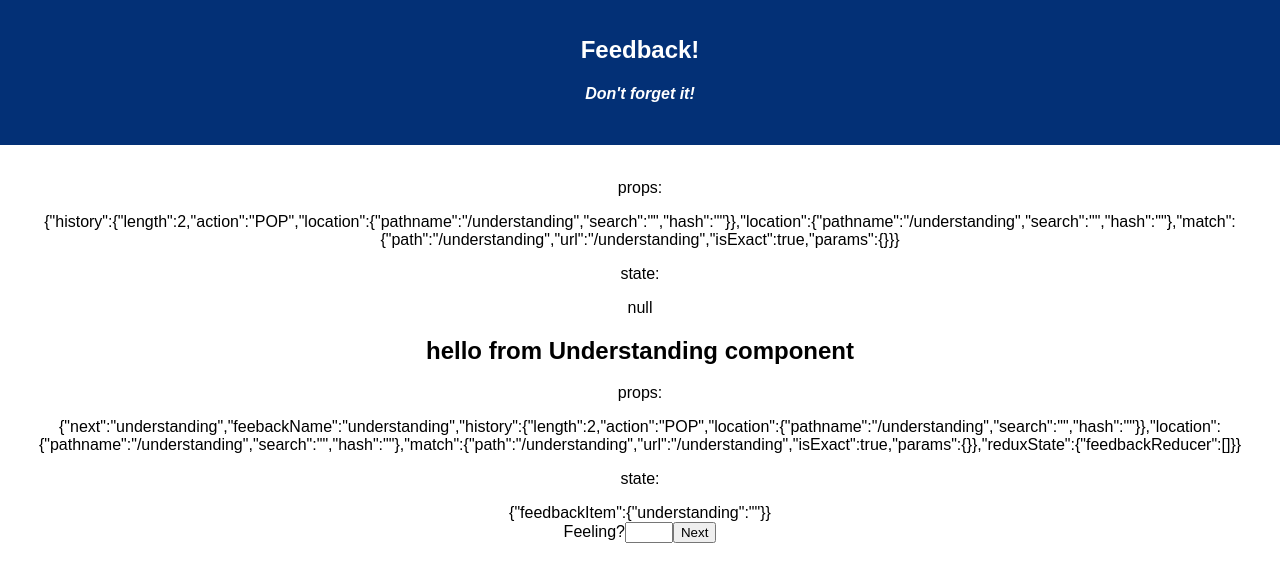
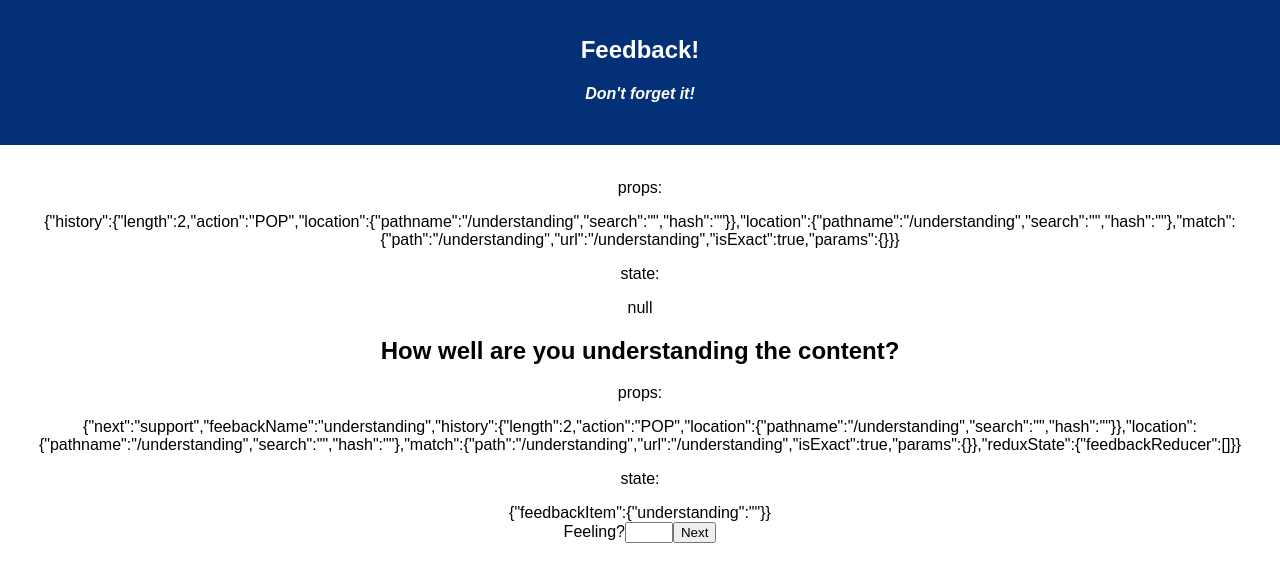
Before and after one commit to jmicko/redux-feedback-loop, a React (Create React App) app: page /#/understanding in a window 1280 px wide. Shown: the top 582 px of the page. Built offline with nearby package versions, Linux system fonts and the light colour scheme.

Commit message:
nav to support on "next" click

```diff
--- a/src/components/Understanding/Understanding.js
+++ b/src/components/Understanding/Understanding.js
@@ -12,9 +12,9 @@ class Understanding extends Component {
                 {JSON.stringify(this.props)}
                 <p>state:</p>
                 {JSON.stringify(this.state)}
-                <h2>hello from Understanding component</h2>
+                <h2>How well are you understanding the content?</h2>
                 <Input
-                next="understanding"
+                next="support"
                 feebackName="understanding" />
             </div>
         ) // end return
```
